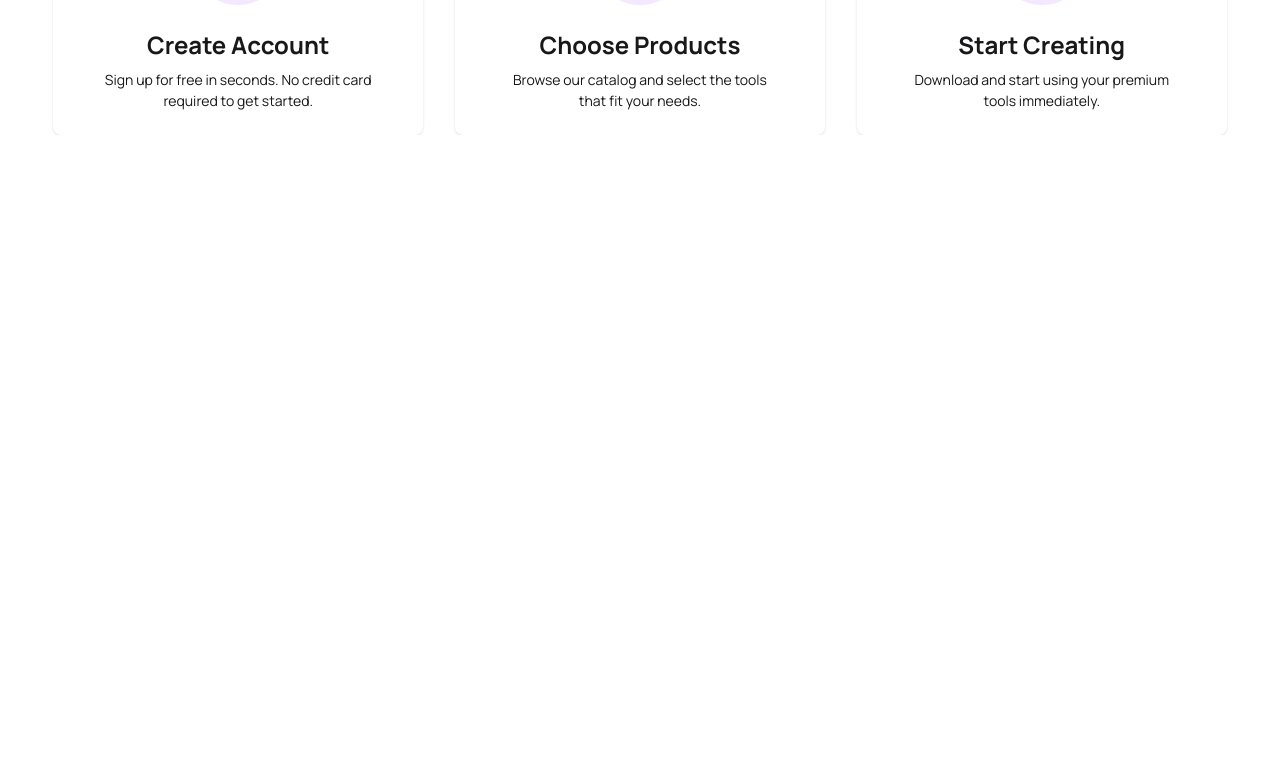
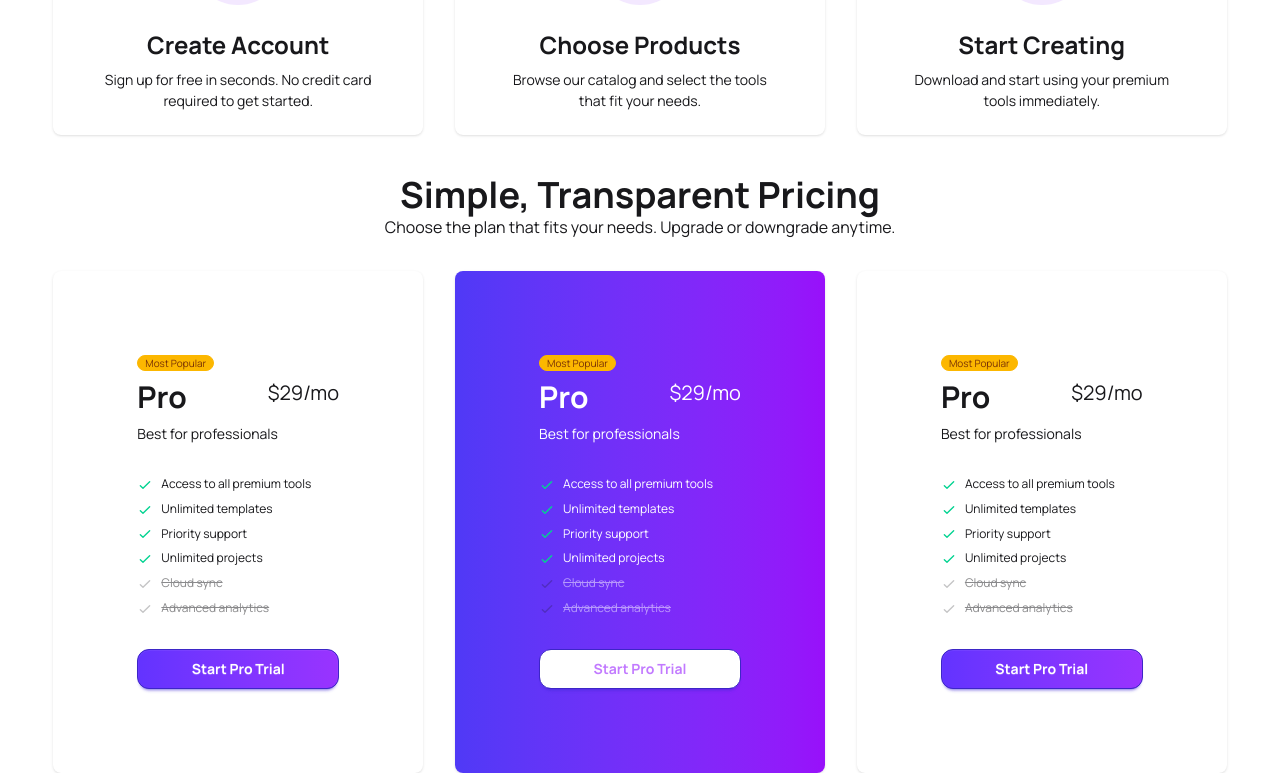
Before and after one commit to Juadul-Ahmed/Digi-tools, a React (Vite) app: page / in a window 1280 px wide. Shown: the part 3901-4674 px from the top of the page. Before the commit the page ends 4036 px from the top, so only its background shows below. Built offline with nearby package versions, Linux system fonts and the light colour scheme.

Commit message:
pricing section added

```diff
--- a/src/App.jsx
+++ b/src/App.jsx
@@ -5,6 +5,7 @@ import Count from "./Components/Count"
 import NavBar from "./Components/NavBar"
 import Products from "./Components/Products"
 import Starter from "./Components/Starter"
+import PricingSection from "./Components/PricingSection"
 
 
 const getProducts = async () => {
@@ -66,6 +67,7 @@ const [carts,setCarts] = useState([])
 
   {activeTab === "cart" && <Cart carts={carts} setCarts={setCarts} />}
   <Starter/>
+  <PricingSection/>
     </>
   )
 }
--- /dev/null
+++ b/src/Components/PricingSection.jsx
@@ -0,0 +1,134 @@
+import React from 'react';
+
+const PricingSection = () => {
+  return (
+    <div className='w-11/12 mx-auto mt-10'>
+      <div className='text-center mb-8'>
+        <h1 className='font-bold text-4xl'>Simple, Transparent Pricing</h1>
+        <p className=''>Choose the plan that fits your needs. Upgrade or downgrade anytime.</p>
+      </div>
+
+      <div className='grid md:grid-cols-2 lg:grid-cols-3 gap-8'>
+        <div className="card bg-base-100 p-10 md:p-15 shadow-sm">
+  <div className="card-body">
+    <span className="badge badge-xs badge-warning">Most Popular</span>
+    <div className="flex justify-between">
+      <h2 className="text-3xl font-bold">Pro</h2>
+      <span className="text-xl">$29/mo</span>
+    </div>
+    <p>Best for professionals</p>
+    <ul className="mt-6 flex flex-col gap-2 text-xs">
+      <li>
+        <svg xmlns="http://www.w3.org/2000/svg" className="size-4 me-2 inline-block text-success" fill="none" viewBox="0 0 24 24" stroke="currentColor"><path strokeLinecap="round" strokeLinejoin="round" strokeWidth="2" d="M5 13l4 4L19 7" /></svg>
+        <span>Access to all premium tools</span>
+      </li>
+      <li>
+        <svg xmlns="http://www.w3.org/2000/svg" className="size-4 me-2 inline-block text-success" fill="none" viewBox="0 0 24 24" stroke="currentColor"><path strokeLinecap="round" strokeLinejoin="round" strokeWidth="2" d="M5 13l4 4L19 7" /></svg>
+        <span>Unlimited templates</span>
+      </li>
+      <li>
+        <svg xmlns="http://www.w3.org/2000/svg" className="size-4 me-2 inline-block text-success" fill="none" viewBox="0 0 24 24" stroke="currentColor"><path strokeLinecap="round" strokeLinejoin="round" strokeWidth="2" d="M5 13l4 4L19 7" /></svg>
+        <span>Priority support</span>
+      </li>
+      <li>
+        <svg xmlns="http://www.w3.org/2000/svg" className="size-4 me-2 inline-block text-success" fill="none" viewBox="0 0 24 24" stroke="currentColor"><path strokeLinecap="round" strokeLinejoin="round" strokeWidth="2" d="M5 13l4 4L19 7" /></svg>
+        <span>Unlimited projects</span>
+      </li>
+      <li className="opacity-50">
+        <svg xmlns="http://www.w3.org/2000/svg" className="size-4 me-2 inline-block text-base-content/50" fill="none" viewBox="0 0 24 24" stroke="currentColor"><path strokeLinecap="round" strokeLinejoin="round" strokeWidth="2" d="M5 13l4 4L19 7" /></svg>
+        <span className="line-through">Cloud sync</span>
+      </li>
+      <li className="opacity-50">
+        <svg xmlns="http://www.w3.org/2000/svg" className="size-4 me-2 inline-block text-base-content/50" fill="none" viewBox="0 0 24 24" stroke="currentColor"><path strokeLinecap="round" strokeLinejoin="round" strokeWidth="2" d="M5 13l4 4L19 7" /></svg>
+        <span className="line-through">Advanced analytics</span>
+      </li>
+    </ul>
+    <div className="mt-6">
+      <button className="btn btn-primary btn-block  py-4 bg-gradient-to-r from-[#6333ff] to-[#9933ff] text-white font-bold rounded-xl hover:opacity-90 transition-opacity active:scale-[0.98]">Start Pro Trial</button>
+    </div>
+  </div>
+        </div>
+        <div className="card bg-gradient-to-r from-indigo-600 to-purple-600 text-white p-10 md:p-15 shadow-sm">
+  <div className="card-body">
+    <span className="badge badge-xs badge-warning">Most Popular</span>
+    <div className="flex justify-between">
+      <h2 className="text-3xl font-bold">Pro</h2>
+      <span className="text-xl">$29/mo</span>
+    </div>
+    <p>Best for professionals</p>
+    <ul className="mt-6 flex flex-col gap-2 text-xs">
+      <li>
+        <svg xmlns="http://www.w3.org/2000/svg" className="size-4 me-2 inline-block text-success" fill="none" viewBox="0 0 24 24" stroke="currentColor"><path strokeLinecap="round" strokeLinejoin="round" strokeWidth="2" d="M5 13l4 4L19 7" /></svg>
+        <span>Access to all premium tools</span>
+      </li>
+      <li>
+        <svg xmlns="http://www.w3.org/2000/svg" className="size-4 me-2 inline-block text-success" fill="none" viewBox="0 0 24 24" stroke="currentColor"><path strokeLinecap="round" strokeLinejoin="round" strokeWidth="2" d="M5 13l4 4L19 7" /></svg>
+        <span>Unlimited templates</span>
+      </li>
+      <li>
+        <svg xmlns="http://www.w3.org/2000/svg" className="size-4 me-2 inline-block text-success" fill="none" viewBox="0 0 24 24" stroke="currentColor"><path strokeLinecap="round" strokeLinejoin="round" strokeWidth="2" d="M5 13l4 4L19 7" /></svg>
+        <span>Priority support</span>
+      </li>
+      <li>
+        <svg xmlns="http://www.w3.org/2000/svg" className="size-4 me-2 inline-block text-success" fill="none" viewBox="0 0 24 24" stroke="currentColor"><path strokeLinecap="round" strokeLinejoin="round" strokeWidth="2" d="M5 13l4 4L19 7" /></svg>
+        <span>Unlimited projects</span>
+      </li>
+      <li className="opacity-50">
+        <svg xmlns="http://www.w3.org/2000/svg" className="size-4 me-2 inline-block text-base-content/50" fill="none" viewBox="0 0 24 24" stroke="currentColor"><path strokeLinecap="round" strokeLinejoin="round" strokeWidth="2" d="M5 13l4 4L19 7" /></svg>
+        <span className="line-through">Cloud sync</span>
+      </li>
+      <li className="opacity-50">
+        <svg xmlns="http://www.w3.org/2000/svg" className="size-4 me-2 inline-block text-base-content/50" fill="none" viewBox="0 0 24 24" stroke="currentColor"><path strokeLinecap="round" strokeLinejoin="round" strokeWidth="2" d="M5 13l4 4L19 7" /></svg>
+        <span className="line-through">Advanced analytics</span>
+      </li>
+    </ul>
+    <div className="mt-6">
+      <button className="btn btn-primary btn-block  py-4 bg-gradient-to-r from-[#ffffff] to-[#ffffff] text-purple-400 font-bold rounded-xl hover:opacity-90 transition-opacity active:scale-[0.98]">Start Pro Trial</button>
+    </div>
+  </div>
+        </div>
+        <div className="card bg-base-100 p-10 md:p-15 shadow-sm">
+  <div className="card-body">
+    <span className="badge badge-xs badge-warning">Most Popular</span>
+    <div className="flex justify-between">
+      <h2 className="text-3xl font-bold">Pro</h2>
+      <span className="text-xl">$29/mo</span>
+    </div>
+    <p>Best for professionals</p>
+    <ul className="mt-6 flex flex-col gap-2 text-xs">
+      <li>
+        <svg xmlns="http://www.w3.org/2000/svg" className="size-4 me-2 inline-block text-success" fill="none" viewBox="0 0 24 24" stroke="currentColor"><path strokeLinecap="round" strokeLinejoin="round" strokeWidth="2" d="M5 13l4 4L19 7" /></svg>
+        <span>Access to all premium tools</span>
+      </li>
+      <li>
+        <svg xmlns="http://www.w3.org/2000/svg" className="size-4 me-2 inline-block text-success" fill="none" viewBox="0 0 24 24" stroke="currentColor"><path strokeLinecap="round" strokeLinejoin="round" strokeWidth="2" d="M5 13l4 4L19 7" /></svg>
+        <span>Unlimited templates</span>
+      </li>
+      <li>
+        <svg xmlns="http://www.w3.org/2000/svg" className="size-4 me-2 inline-block text-success" fill="none" viewBox="0 0 24 24" stroke="currentColor"><path strokeLinecap="round" strokeLinejoin="round" strokeWidth="2" d="M5 13l4 4L19 7" /></svg>
+        <span>Priority support</span>
+      </li>
+      <li>
+        <svg xmlns="http://www.w3.org/2000/svg" className="size-4 me-2 inline-block text-success" fill="none" viewBox="0 0 24 24" stroke="currentColor"><path strokeLinecap="round" strokeLinejoin="round" strokeWidth="2" d="M5 13l4 4L19 7" /></svg>
+        <span>Unlimited projects</span>
+      </li>
+      <li className="opacity-50">
+        <svg xmlns="http://www.w3.org/2000/svg" className="size-4 me-2 inline-block text-base-content/50" fill="none" viewBox="0 0 24 24" stroke="currentColor"><path strokeLinecap="round" strokeLinejoin="round" strokeWidth="2" d="M5 13l4 4L19 7" /></svg>
+        <span className="line-through">Cloud sync</span>
+      </li>
+      <li className="opacity-50">
+        <svg xmlns="http://www.w3.org/2000/svg" className="size-4 me-2 inline-block text-base-content/50" fill="none" viewBox="0 0 24 24" stroke="currentColor"><path strokeLinecap="round" strokeLinejoin="round" strokeWidth="2" d="M5 13l4 4L19 7" /></svg>
+        <span className="line-through">Advanced analytics</span>
+      </li>
+    </ul>
+    <div className="mt-6">
+      <button className="btn btn-primary btn-block  py-4 bg-gradient-to-r from-[#6333ff] to-[#9933ff] text-white font-bold rounded-xl hover:opacity-90 transition-opacity active:scale-[0.98]">Start Pro Trial</button>
+    </div>
+  </div>
+        </div>
+      </div>
+    </div>
+  );
+};
+
+export default PricingSection;
```
